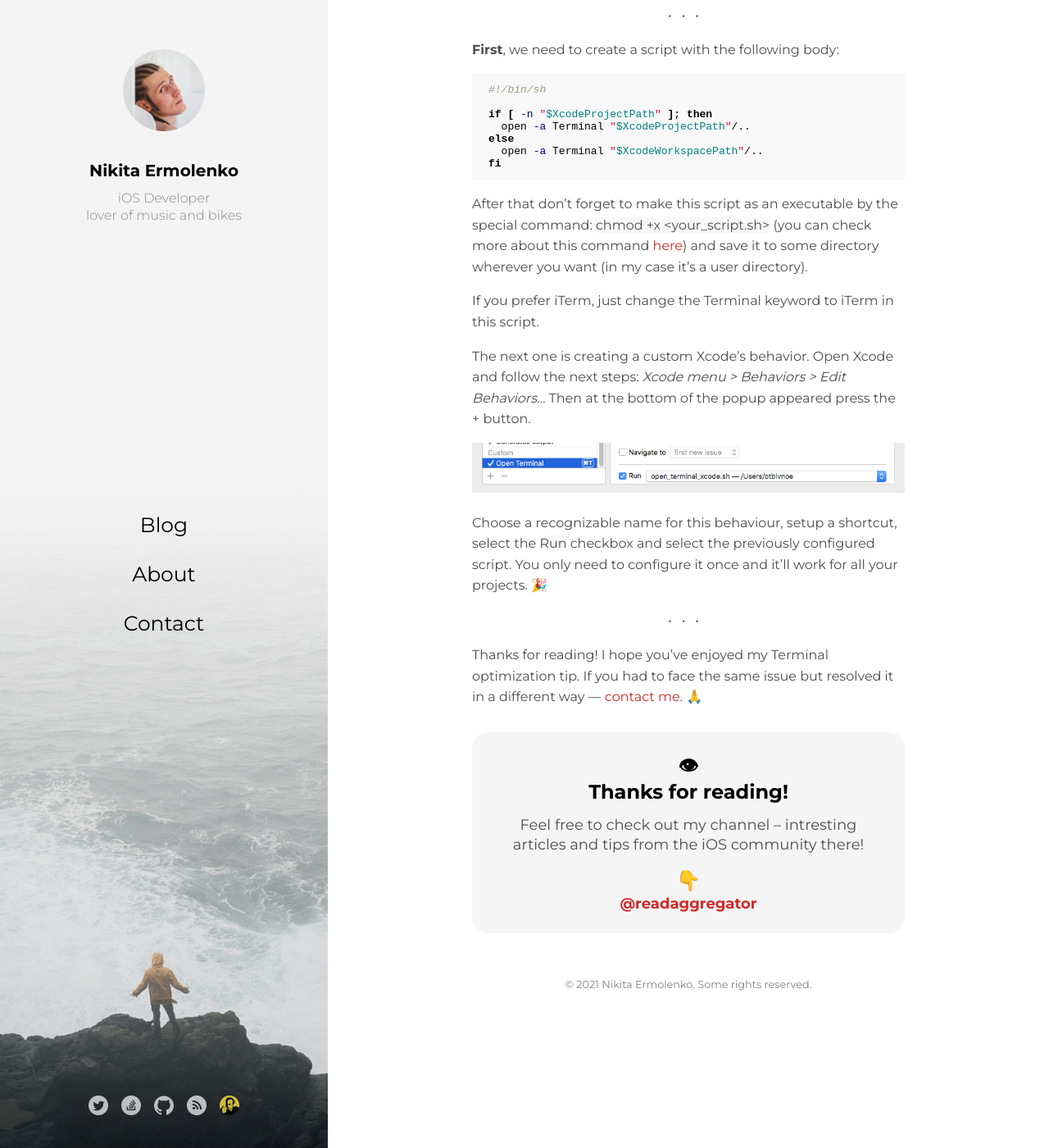
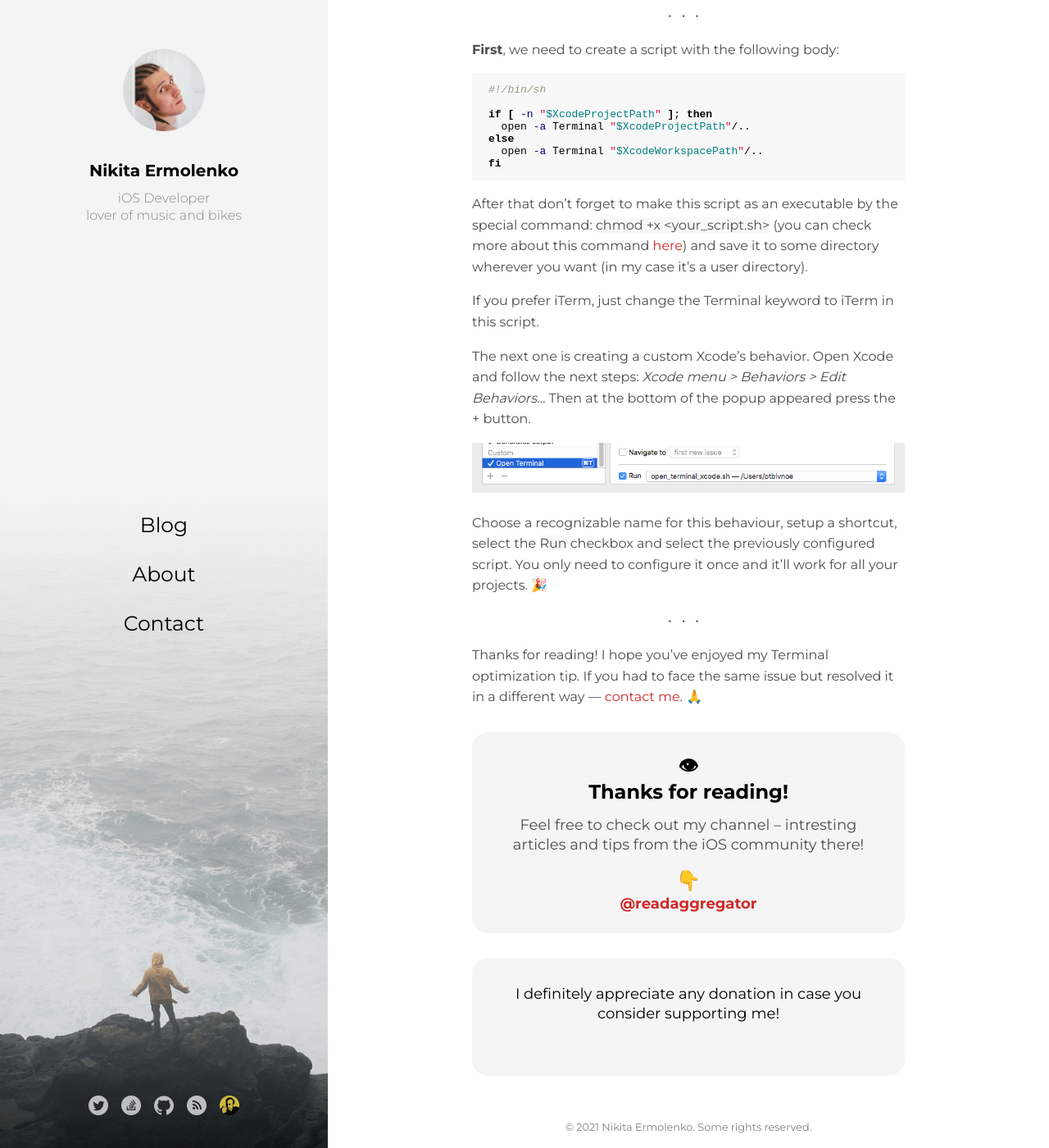
Before and after one commit to Otbivnoe/Otbivnoe.github.io, a Jekyll site: the page built from _posts/2017-10-23-Lets-Optimize-the-Work-with-Terminal-for-Xcode-Developers.md, in a window 1280 px wide and 1400 px high, scrolled down 1055 px. Shown: the whole window at 82% size. Built offline with Jekyll 4.4.1, drawn with Linux system fonts in a browser that asks for light colours.

Commit message:
Add "Buy me a coffee" footer

```diff
--- a/_includes/readaggregator_footer.html
+++ b/_includes/readaggregator_footer.html
@@ -1,4 +1,4 @@
-<footer class="footer__readaggregator">
+<footer class="footer footer__readaggregator">
 	<p class="footer__readaggregator-title">👁</p>
 	<p class="footer__readaggregator-title">Thanks for reading!</p>
 	<p class="footer__readaggregator-subtitle">Feel free to check out my channel – intresting articles and tips from the iOS community there!</p>
--- /dev/null
+++ b/_includes/sponsor.html
@@ -0,0 +1,15 @@
+<footer class="footer footer__sponsor">
+    <p class="footer__sponsor-title">I definitely appreciate any donation in case you consider supporting me!</p>
+    <script type="text/javascript"
+        src="https://cdnjs.buymeacoffee.com/1.0.0/button.prod.min.js"
+        data-name="bmc-button"
+        data-slug="otbivnoe"
+        data-color="#d12929"
+        data-emoji=""
+        data-font="Cookie"
+        data-text="Buy me a coffee"
+        data-outline-color="#ffffff"
+        data-font-color="#ffffff"
+        data-coffee-color="#FFDD00" >
+    </script>
+</footer>
--- a/_layouts/post.html
+++ b/_layouts/post.html
@@ -12,3 +12,5 @@
 {{ content }}
 
 {% include readaggregator_footer.html %}
+
+{% include sponsor.html %}
--- a/assets/css/colors.scss
+++ b/assets/css/colors.scss
@@ -53,11 +53,14 @@
 
 // Footer
 
-$footer-readaggregator-background--light: #f5f5f5;
-$footer-readaggregator-background--dark: #222222;
+$footer-background--light: #f5f5f5;
+$footer-background--dark: #222222;
 
 $footer-readaggregator-title--light: black;
 $footer-readaggregator-title--dark: white;
 
 $footer-readaggregator-subtitle--light: #4d4d4d;
 $footer-readaggregator-subtitle--dark: #bdbdbd;
+
+$footer-sponsor-title--light: black;
+$footer-sponsor-title--dark: white;
--- a/assets/css/style.scss
+++ b/assets/css/style.scss
@@ -233,15 +233,18 @@
 
 /* Footer */
 
+.footer {
+  text-align: center;
+  background: $footer-background--light;
+  border-radius: 20px;
+}
+
 .footer__readaggregator {
-  text-align: center;
-  background: $footer-readaggregator-background--light;
   margin-top: 30px;
   padding-top: 25px;
   padding-bottom: 24px;
   padding-right: 32px;
   padding-left: 32px;
-  border-radius: 20px;
 }
 
 .footer__readaggregator-title {
@@ -273,6 +276,24 @@
   line-height: 1.5rem;
   color: $red-color;
   margin: 0;
+}
+
+.footer__sponsor {
+  margin-top: 30px;
+  margin-bottom: 0px;
+  padding-top: 32px;
+  padding-bottom: 32px;
+  padding-right: 32px;
+  padding-left: 32px;
+}
+
+.footer__sponsor-title {
+  font-size: 1.125rem;
+  font-weight: normal;
+  line-height: 1.5rem;
+  color: $footer-sponsor-title--light;
+  margin-bottom: 32px;
+  margin-top: 0px;
 }
 
 /* Media */
@@ -372,8 +393,8 @@
     color: $sidebar-nav-item--dark;
   }
 
-  .footer__readaggregator {
-    background: $footer-readaggregator-background--dark;
+  .footer {
+    background: $footer-background--dark;
   }
 
   .footer__readaggregator-title {
@@ -383,4 +404,8 @@
   .footer__readaggregator-subtitle {
     color: $footer-readaggregator-subtitle--dark;
   }
+
+  .footer__sponsor-title {
+    color: $footer-sponsor-title--dark;
+  }
 }
```
